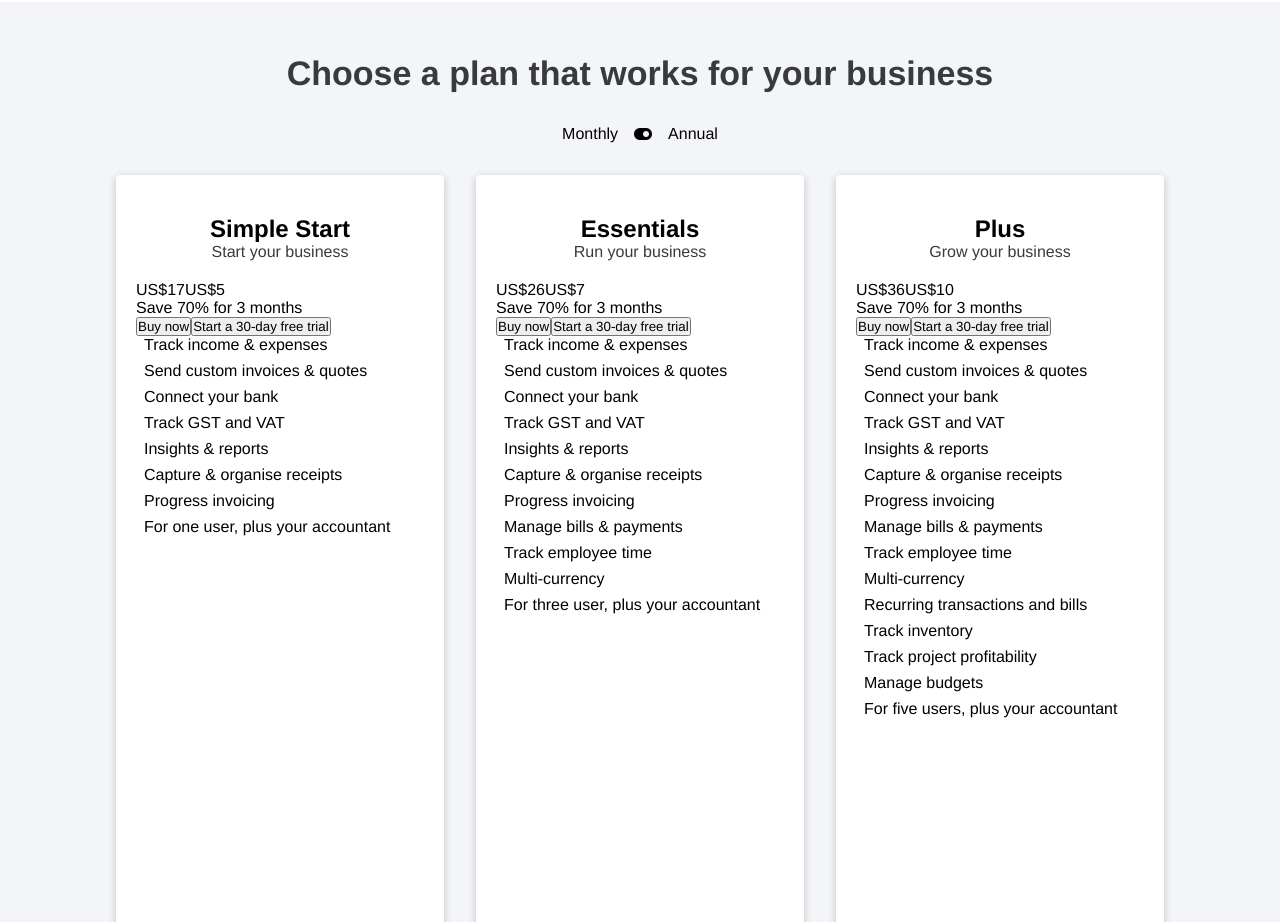
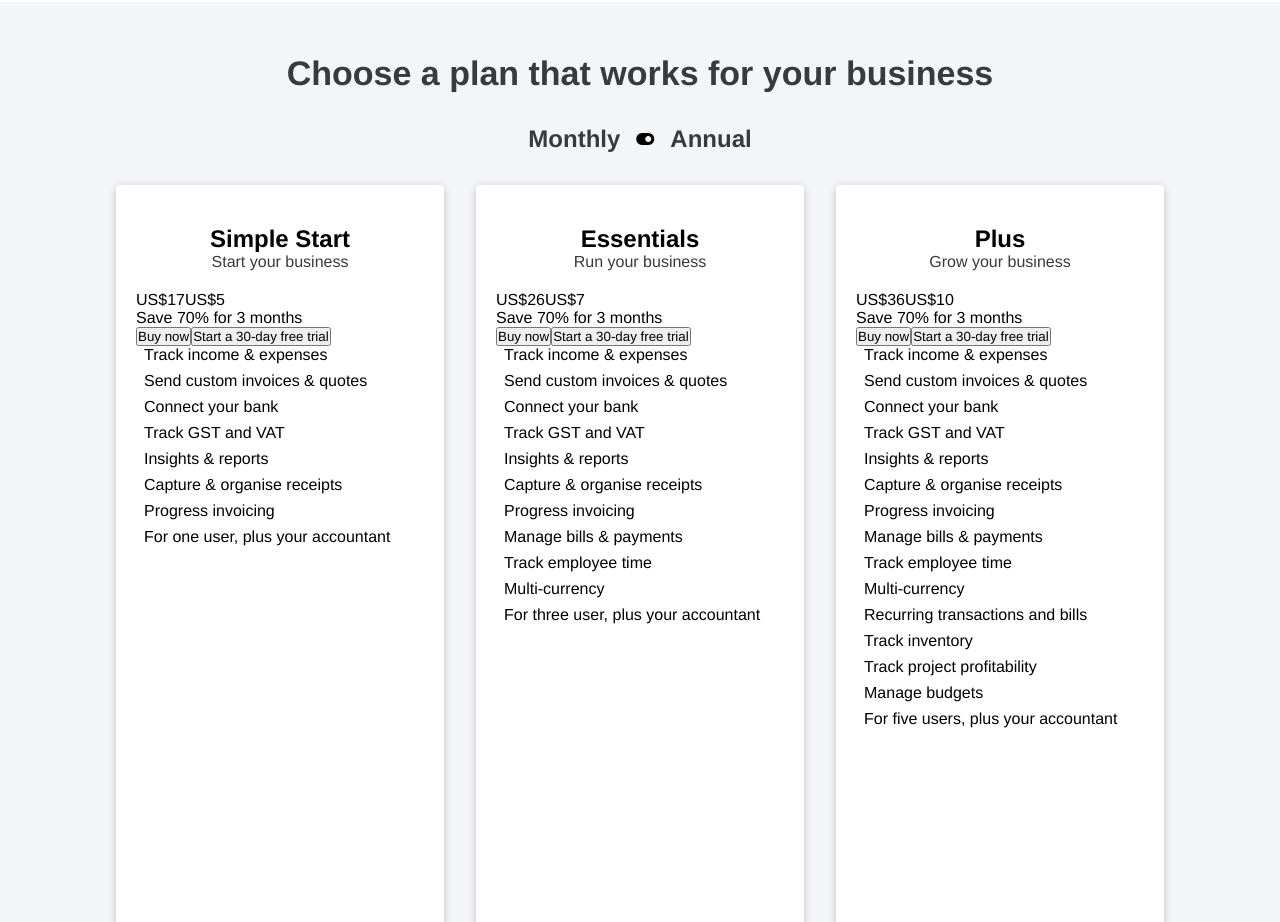
Before and after one commit to VKwamboka/quickbooks, an Angular app: page / in a window 1280 px wide. Shown: the part 2240-3162 px from the top of the page. Built offline with nearby package versions, Linux system fonts and the light colour scheme.

Commit message:
updated code

```diff
--- a/src/app/homepage/homepage.component.css
+++ b/src/app/homepage/homepage.component.css
@@ -414,6 +414,12 @@ text-align: left;
   gap: 1rem;
   margin-bottom: 2rem;
 }
+.payment-plan a{
+  color: #393a3d;
+  font-size: 1.5rem;
+  cursor: pointer;
+  font-weight: 600;
+}
 /* plan end */
 
 
```
